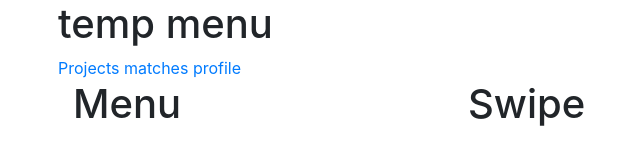
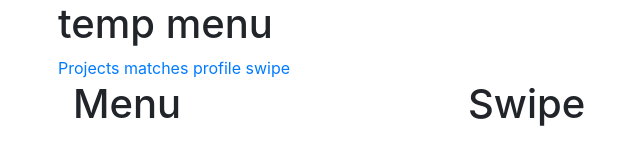
Before and after one commit to KrukowskiJ/EDUHACK2021---UniNetwork, a React (Create React App) app: page / in a window 1280 px wide. Shown: the top 160 px of the page, without its empty margins (27-667 px from the left). Built offline with nearby package versions, Linux system fonts and the light colour scheme.

Commit message:
feat: swipe added

```diff
--- a/src/views/components/TopMenu.js
+++ b/src/views/components/TopMenu.js
@@ -8,6 +8,7 @@ export default () => {
       <Link to='projects'>Projects</Link> {" "}
       <Link to='matches'>matches</Link> {" "}
       <Link to='profile'>profile</Link> {" "}
+      <Link to='swipe'>swipe</Link> {" "}
     </div>
   );
 }
```
